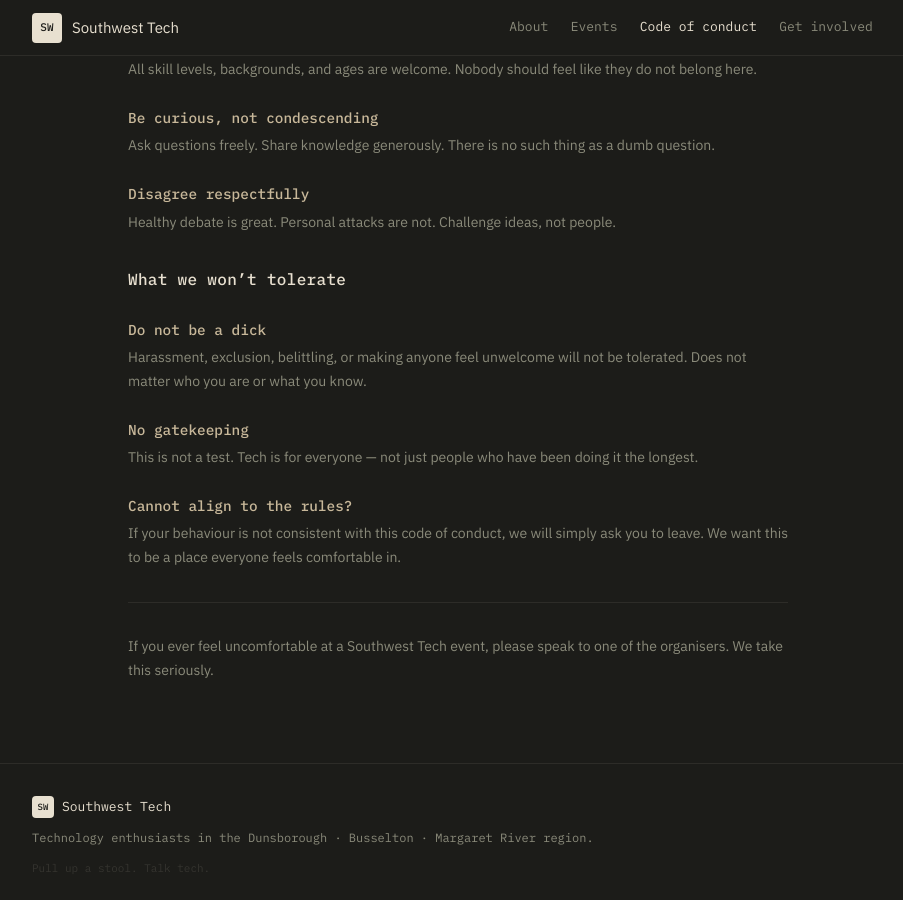
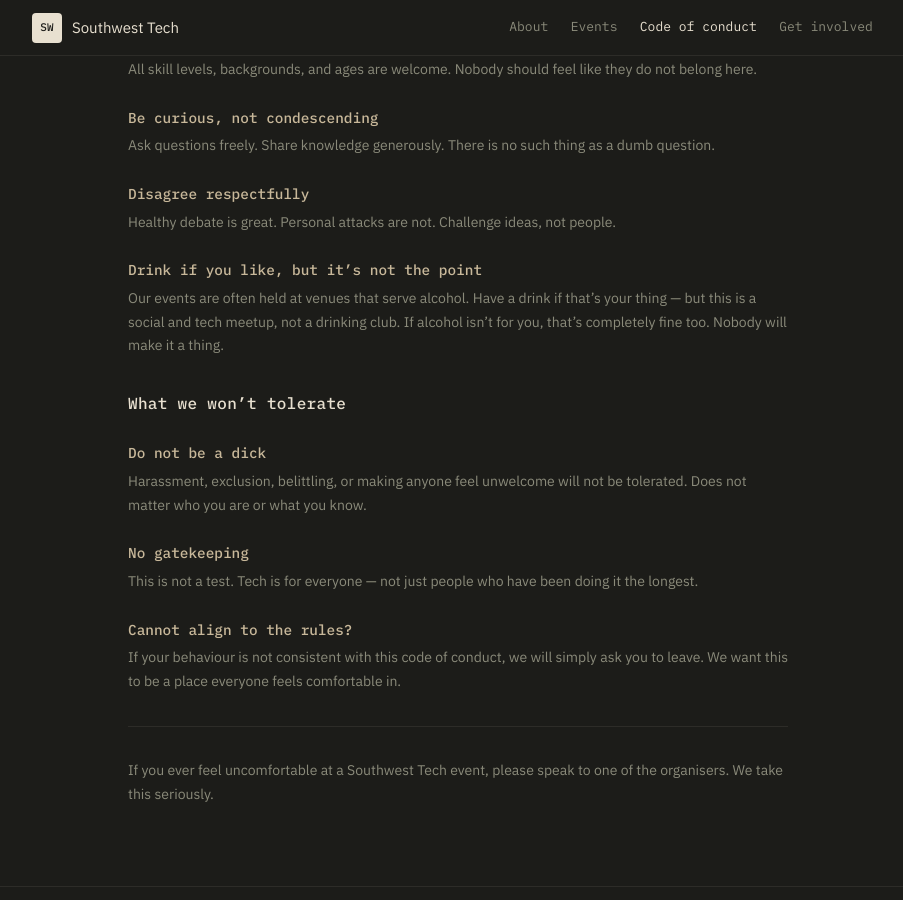
Before and after one commit to swtech-au/southwest-tech, a Jekyll site: the page built from conduct.md, in a window 1280 px wide and 900 px high, scrolled down 424 px. Shown: the whole window, without its empty margins (182-1085 px from the left). Built offline with Jekyll 4.4.1, drawn with Linux system fonts in a browser that asks for light colours.

Commit message:
Soften homepage conduct card and add drinks note to code of conduct
Co-Authored-By: Claude Sonnet 4.6 <noreply@anthropic.com>

```diff
--- a/_data/conduct.yml
+++ b/_data/conduct.yml
@@ -9,6 +9,9 @@ rules:
   - type: do
     title: Disagree respectfully
     description: Healthy debate is great. Personal attacks are not. Challenge ideas, not people.
+  - type: do
+    title: Drink if you like, but it's not the point
+    description: Our events are often held at venues that serve alcohol. Have a drink if that's your thing — but this is a social and tech meetup, not a drinking club. If alcohol isn't for you, that's completely fine too. Nobody will make it a thing.
   - type: dont
     title: Do not be a dick
     description: Harassment, exclusion, belittling, or making anyone feel unwelcome will not be tolerated. Does not matter who you are or what you know.
--- a/index.html
+++ b/index.html
@@ -36,7 +36,7 @@ title: Southwest Tech
     <div class="about-strip-conduct">
       <div class="conduct-card">
         <p class="conduct-card-label">Our vibe</p>
-        <p class="conduct-card-title">"No Dicks" policy</p>
+        <p class="conduct-card-title">Good vibes only</p>
         <p class="conduct-card-desc">Welcoming, curious, respectful. All levels, all backgrounds. If you can't align to that, we'll ask you to leave.</p>
         <a href="{{ '/conduct/' | relative_url }}" class="text-link">Read the full code of conduct →</a>
       </div>
```
